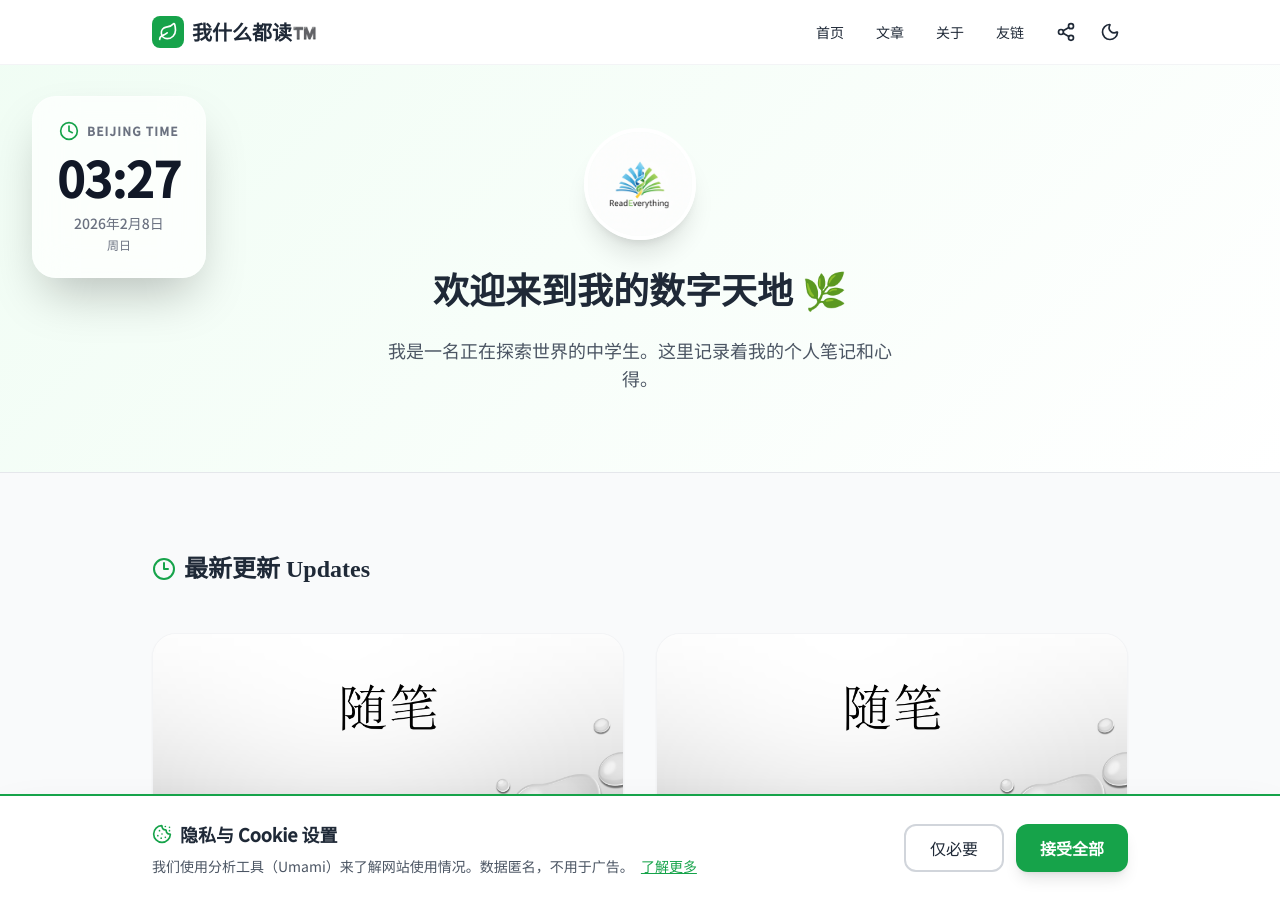
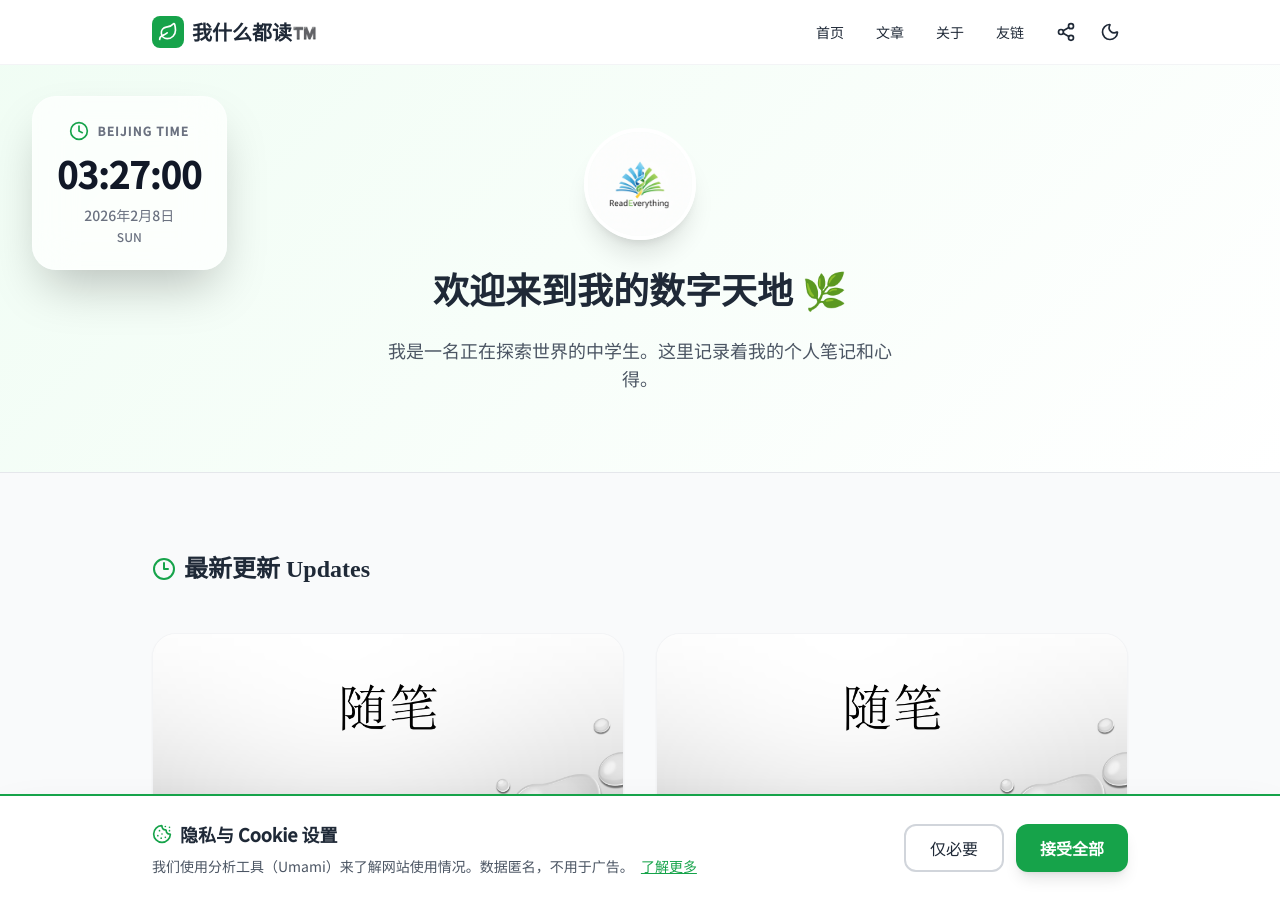
Before and after one commit to whydoIneedaname-cyber/whydoIneedaname-cyber.github.io, a Jekyll site: the page built from index.html, in a window 1280 px wide and 900 px high. Built offline with Jekyll 4.4.1, drawn with Linux system fonts in a browser that asks for light colours; nearby versions of some CDN libraries.

Commit message:
Change time display format to include seconds and English weekday

```diff
--- a/index.html
+++ b/index.html
@@ -106,8 +106,8 @@ layout: null
                     Beijing Time
                 </div>
             </div>
-            <div class="text-5xl font-bold text-gray-900 dark:text-white tabular-nums">
-                <span id="hours">00</span>:<span id="minutes">00</span>
+            <div class="text-4xl font-bold text-gray-900 dark:text-white tabular-nums">
+                <span id="hours">00</span>:<span id="minutes">00</span>:<span id="seconds">00</span>
             </div>
             <div class="text-sm text-gray-500 dark:text-gray-400 font-medium">
                 <div id="date"></div>
@@ -338,7 +338,7 @@ layout: null
             const minutes = String(now.getMinutes()).padStart(2, '0');
             const seconds = String(now.getSeconds()).padStart(2, '0');
             const date = now.toLocaleDateString('zh-CN', { year: 'numeric', month: 'long', day: 'numeric' });
-            const weekday = ['周日', '周一', '周二', '周三', '周四', '周五', '周六'][now.getDay()];
+            const weekday = ['SUN', 'MON', 'TUE', 'WED', 'THU', 'FRI', 'SAT'][now.getDay()];
 
             const hoursEl = document.getElementById('hours');
             const minutesEl = document.getElementById('minutes');
```
